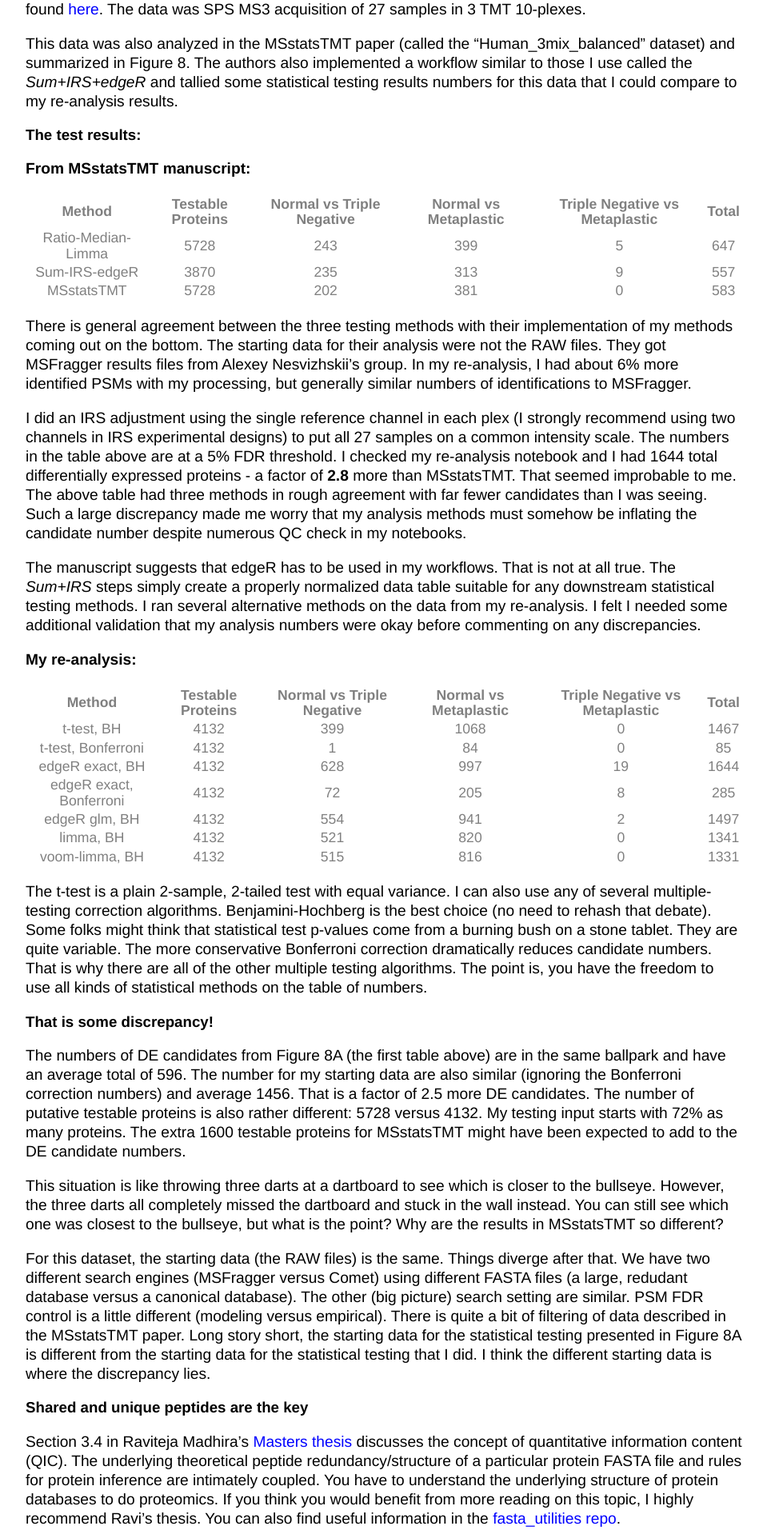
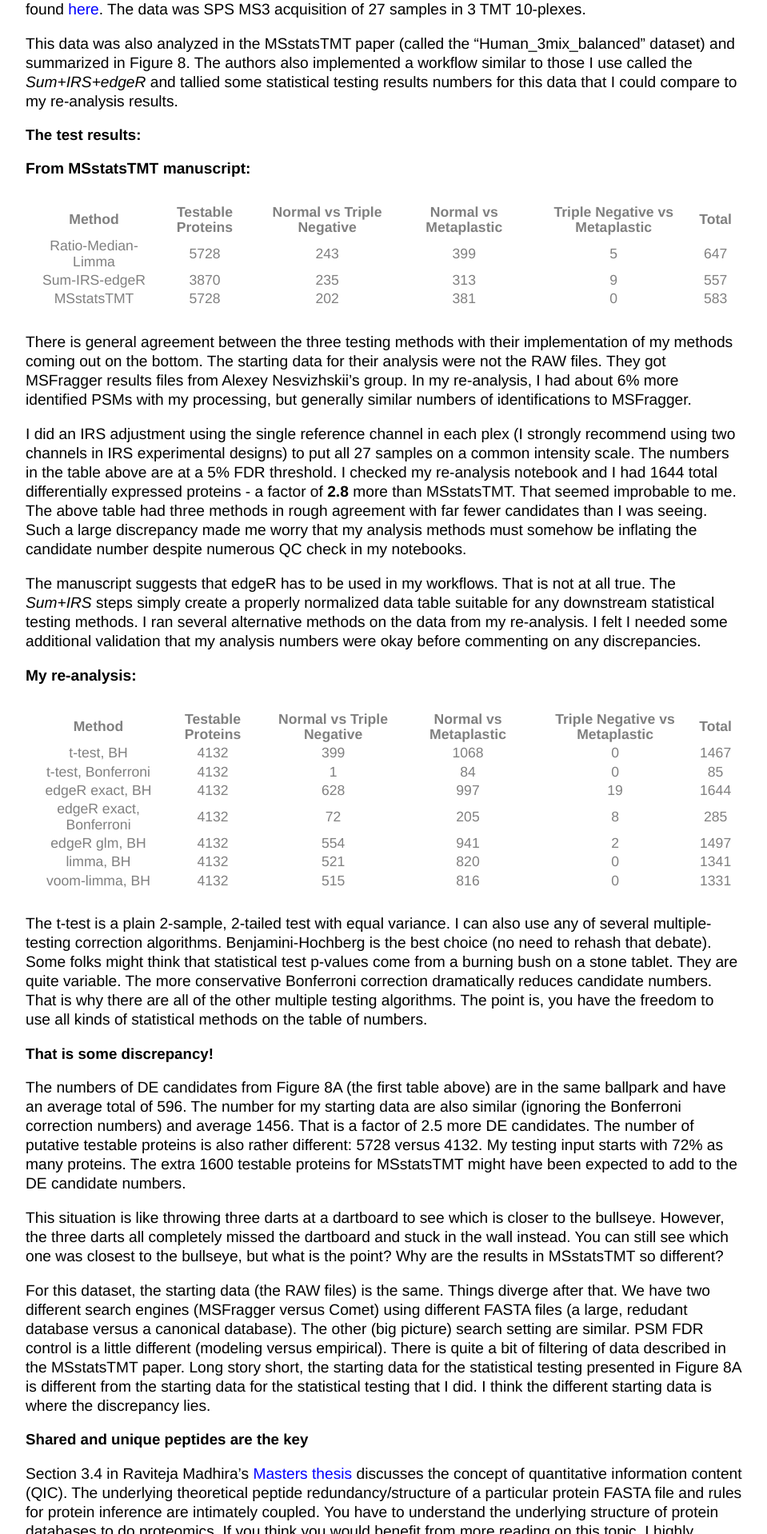
Before and after one commit to pwilmart/pwilmart.github.io, a Jekyll site: the page built from _posts/2020-07-24-Houston-we-have-a-discrepancy.md, in a window 1280 px wide. Shown: the part 849-2767 px from the top of the page at 80% size, without its empty margins (160-1119 px from the left). Built offline with Jekyll 4.4.1, drawn with Linux system fonts in a browser that asks for light colours.

```diff
--- a/css/main.css
+++ b/css/main.css
@@ -66,6 +66,7 @@
 	font-size: 1.1em;
 	line-height: 1.1em;
 	color: #808080;
+	padding: 10px
 }
 
 td {
```
